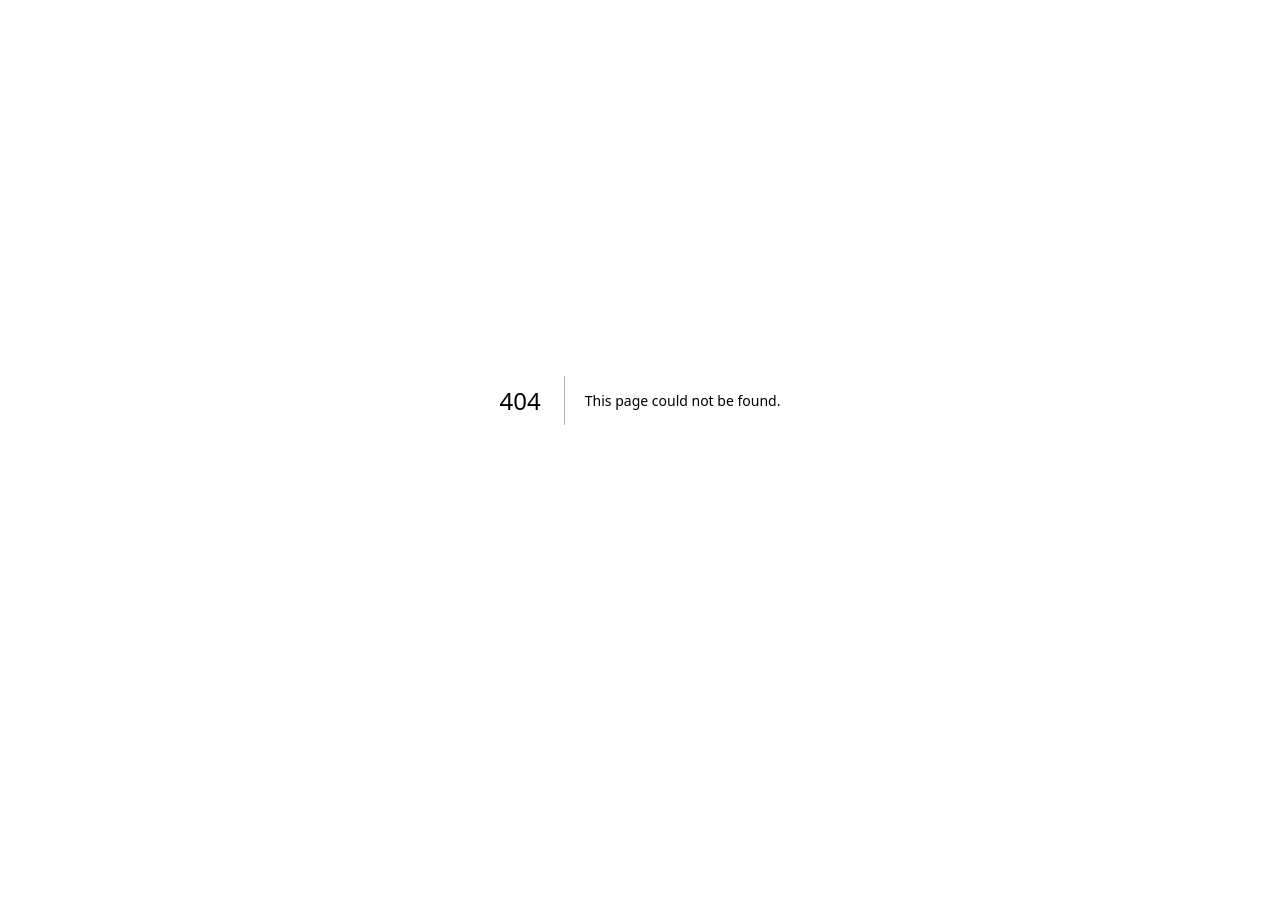
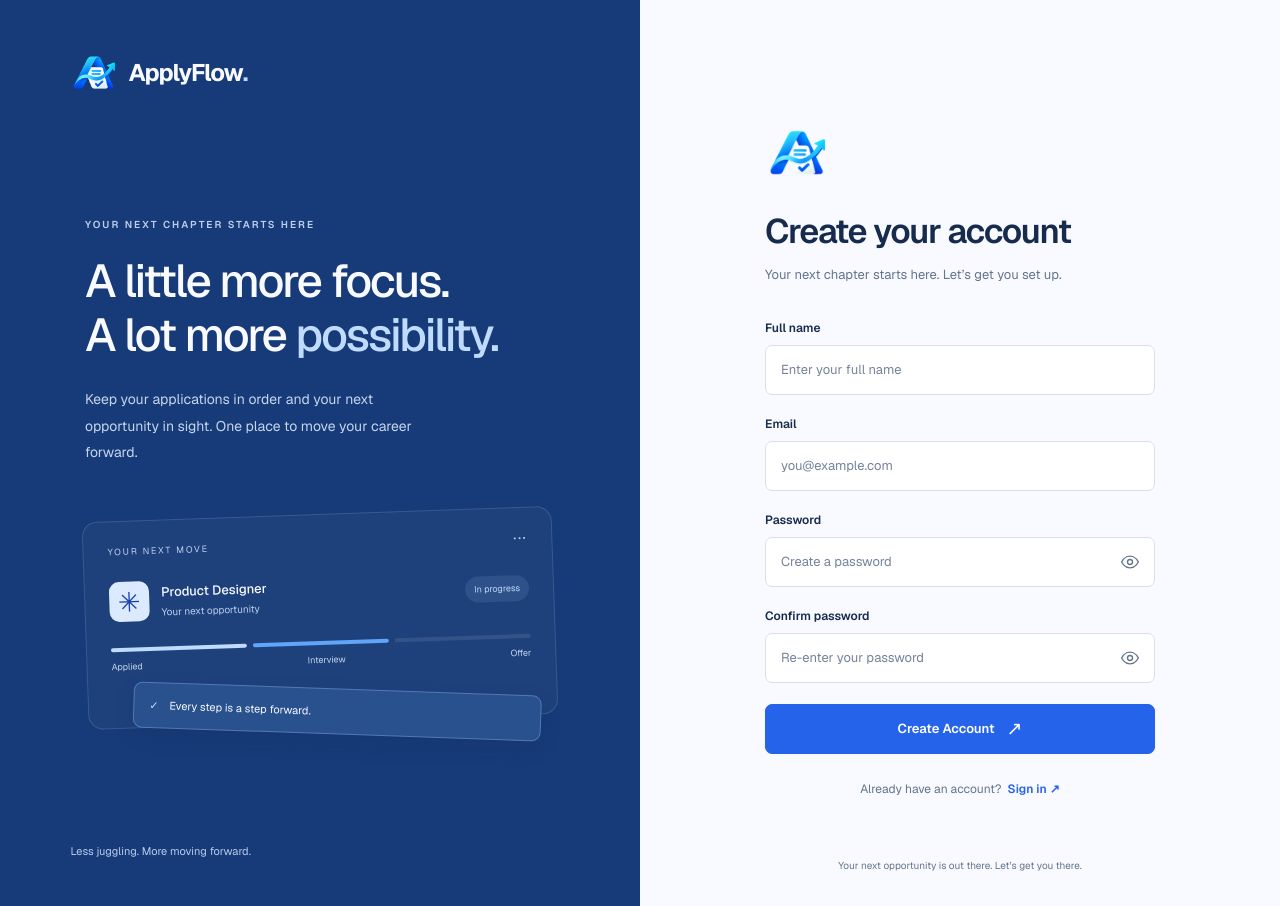
Before and after one commit to strawcas/apply-flow, a Next.js app: page /signup in a window 1280 px wide. Before the commit this address had no page. Before the commit the page ends 800 px from the top, so only its background shows below. Built offline with nearby package versions, Linux system fonts and the light colour scheme.

Commit message:
created signup page

```diff
--- /dev/null
+++ b/app/signup/page.tsx
@@ -0,0 +1,16 @@
+import type { Metadata } from "next";
+import { AuthShell } from "@/components/auth/auth-shell";
+import { SignupForm } from "@/components/auth/signup-form";
+
+export const metadata: Metadata = {
+  title: "Sign up | ApplyFlow",
+  description: "Create your ApplyFlow account.",
+};
+
+export default function SignupPage() {
+  return (
+    <AuthShell>
+      <SignupForm />
+    </AuthShell>
+  );
+}
--- /dev/null
+++ b/components/auth/signup-form.tsx
@@ -0,0 +1,70 @@
+"use client";
+
+import Link from "next/link";
+import type { FormEvent } from "react";
+import { AuthButton, AuthField } from "./auth-fields";
+import { AuthLogo } from "./auth-logo";
+import styles from "./auth.module.css";
+
+export function SignupForm() {
+  function handleSubmit(event: FormEvent<HTMLFormElement>) {
+    // Prevent a page reload while you implement signup.
+    event.preventDefault();
+
+    // TODO: Read the form values.
+    // TODO: Validate the values and check that the passwords match.
+    // TODO: Create the account and handle success or errors.
+  }
+
+  return (
+    <form onSubmit={handleSubmit}>
+      <AuthLogo className={styles.welcomeIcon} />
+      <header className={styles.formHeader}>
+        <h1>Create your account</h1>
+        <p>Your next chapter starts here. Let’s get you set up.</p>
+      </header>
+      <AuthField
+        label="Full name"
+        id="full-name"
+        name="fullName"
+        autoComplete="name"
+        placeholder="Enter your full name"
+        required
+      />
+      <AuthField
+        label="Email"
+        id="email"
+        name="email"
+        type="email"
+        autoComplete="email"
+        placeholder="you@example.com"
+        required
+      />
+      <AuthField
+        label="Password"
+        id="password"
+        name="password"
+        type="password"
+        autoComplete="new-password"
+        placeholder="Create a password"
+        required
+      />
+      <AuthField
+        label="Confirm password"
+        id="confirm-password"
+        name="confirmPassword"
+        type="password"
+        autoComplete="new-password"
+        placeholder="Re-enter your password"
+        required
+      />
+      <AuthButton>Create Account</AuthButton>
+      <p className={styles.switchForm}>
+        Already have an account?{" "}
+        <Link href="/login">
+          Sign in <span aria-hidden="true">↗</span>
+        </Link>
+      </p>
+    </form>
+  );
+}
```
Also changed, not shown: components/auth/login-form.tsx (+42 -6 lines).
